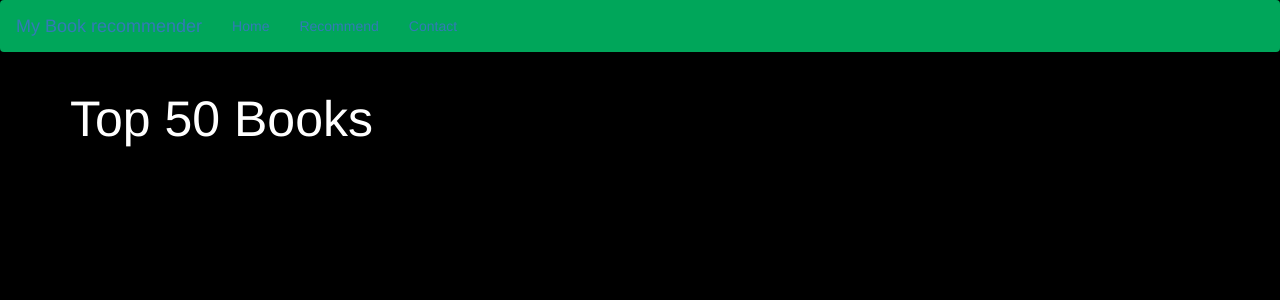
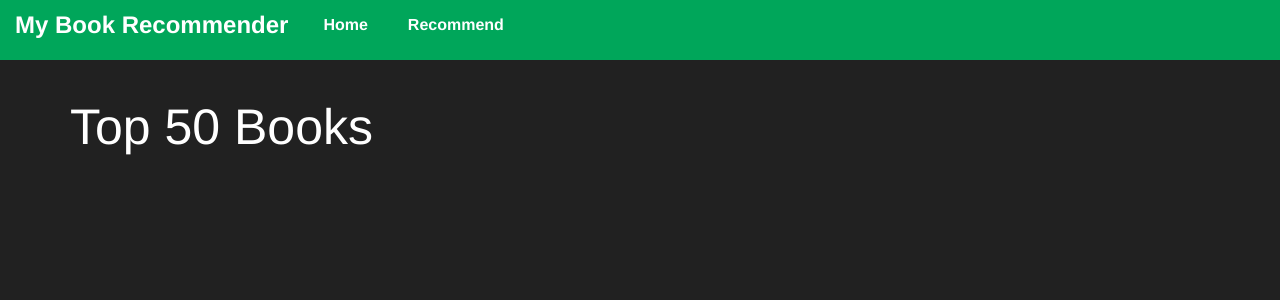
Before and after one commit to campusx-official/book-recommender-system, a Flask app: page / in a window 1280 px wide. Shown: the top 300 px of the page. Run offline with Flask 3, Linux system fonts and the light colour scheme; parts of the project's set-up code (start-up, migrations or seed data) failed here and were passed over.

Commit message:
updated files

```diff
--- a/app.py
+++ b/app.py
@@ -1,18 +1,19 @@
-from flask import Flask,render_template,request
+
+from flask import Flask, render_template, request
 import pickle
 import numpy as np
 
-popular_df = pickle.load(open('popular.pkl','rb'))
-pt = pickle.load(open('pt.pkl','rb'))
-books = pickle.load(open('books.pkl','rb'))
-similarity_scores = pickle.load(open('similarity_scores.pkl','rb'))
+popular_df = pickle.load(open('popular.pkl', 'rb'))
+pt = pickle.load(open('pt.pkl', 'rb'))
+books = pickle.load(open('books.pkl', 'rb'))
+similarity_scores = pickle.load(open('similarity_scores.pkl', 'rb'))
 
 app = Flask(__name__)
 
 @app.route('/')
 def index():
     return render_template('index.html',
-                           book_name = list(popular_df['Book-Title'].values),
+                           book_name=list(popular_df['Book-Title'].values),
                            author=list(popular_df['Book-Author'].values),
                            image=list(popular_df['Image-URL-M'].values),
                            votes=list(popular_df['num_ratings'].values),
@@ -23,10 +24,15 @@
 def recommend_ui():
     return render_template('recommend.html')
 
-@app.route('/recommend_books',methods=['post'])
+@app.route('/recommend_books', methods=['POST'])
 def recommend():
     user_input = request.form.get('user_input')
-    index = np.where(pt.index == user_input)[0][0]
+
+    try:
+        index = np.where(pt.index == user_input)[0][0]
+    except IndexError:
+        return render_template('recommend.html', error_message='Book not found.')
+
     similar_items = sorted(list(enumerate(similarity_scores[index])), key=lambda x: x[1], reverse=True)[1:5]
 
     data = []
@@ -41,7 +47,7 @@
 
     print(data)
 
-    return render_template('recommend.html',data=data)
+    return render_template('recommend.html', data=data)
 
 if __name__ == '__main__':
     app.run(debug=True)
--- a/templates/index.html
+++ b/templates/index.html
@@ -5,43 +5,103 @@
     <title>Book Recommender System</title>
     <!-- Latest compiled and minified CSS -->
     <link rel="stylesheet" href="https://cdn.jsdelivr.net/npm/bootstrap@3.3.7/dist/css/bootstrap.min.css" integrity="sha384-BVYiiSIFeK1dGmJRAkycuHAHRg32OmUcww7on3RYdg4Va+PmSTsz/K68vbdEjh4u" crossorigin="anonymous">
-</head>
     <style>
-    .text-white{
-        color:white
+        body {
+            background-color: #212121;
+            color: #ffffff;
+            padding-top: 60px; /* Adjusted padding for fixed navbar */
+        }
+
+        .navbar {
+            background-color: #00a65a;
+            color: #ffffff;
+            border-radius: 0;
+            border: none;
+            margin-bottom: 0;
+            min-height: 60px;
+        }
+
+        .navbar-brand {
+            font-size: 24px;
+            color: #ffffff !important;
+            font-weight: bold;
+        }
+
+        .navbar-nav > li > a {
+            color: #ffffff !important;
+            font-size: 16px;
+            font-weight: bold;
+            padding: 15px 20px;
+            transition: background-color 0.3s;
+        }
+
+        .navbar-nav > li > a:hover,
+        .navbar-nav > li > a:focus {
+            background-color: #004d26;
+            color: #ffffff !important;
+        }
+
+        .container {
+            margin-top: 20px;
+        }
+
+        .card {
+            background-color: #424242;
+            color: #ffffff;
+            border: none;
+        }
+
+        .card img {
+            max-height: 200px;
+            object-fit: cover;
+        }
+
+        .card-body {
+            padding: 15px;
+        }
+
+        h1 {
+            font-size: 50px;
+        }
+
+        h4 {
+            font-size: 18px;
         }
     </style>
-<body style="background-color:black">
+</head>
+<body>
 
-    <nav class="navbar" style="background-color:#00a65a">
-        <a class="navbar-brand">My Book recommender</a>
+    <nav class="navbar navbar-inverse navbar-fixed-top">
+        <div class="container-fluid">
+            <div class="navbar-header">
+                <a class="navbar-brand">My Book Recommender</a>
+            </div>
             <ul class="nav navbar-nav">
                 <li><a href="/">Home</a></li>
                 <li><a href="/recommend">Recommend</a></li>
-            <li><a>Contact</a></li>
             </ul>
+        </div>
     </nav>
 
     <div class="container">
         <div class="row">
             <div class="col-md-12">
-                <h1 class="text-white" style="font-size:50px">Top 50 Books</h1>
+                <h1>Top 50 Books</h1>
             </div>
 
             {% for i in range(book_name|length) %}
-                <div class="col-md-3" style="margin-top:50px">
+                <div class="col-md-3" style="margin-top: 20px;">
                     <div class="card">
                         <div class="card-body">
-                            <img class="card-img-top" src="{{ image[i] }}">
-                            <p class="text-white">{{ book_name[i] }}</p>
-                            <h4 class="text-white">{{ author[i] }}</h4>
-                            <h4 class="text-white">Votes - {{ votes[i] }}</h4>
-                            <h4 class="text-white">Rating - {{ rating[i] }}</h4>
+                            <img class="card-img-top" src="{{ image[i] }}" alt="{{ book_name[i] }}">
+                            <p>{{ book_name[i] }}</p>
+                            <h4>{{ author[i] }}</h4>
+                            <h4>Votes - {{ votes[i] }}</h4>
+                            <h4>Rating - {{ rating[i] }}</h4>
                         </div>
                     </div>
                 </div>
             {% endfor %}
-
 
         </div>
     </div>
```
Also changed, not shown: templates/recommend.html (+30 -25 lines), recsys_taxonomy2.png (added), 6 other files. Lines whose indentation alone changed are shown as unchanged.
